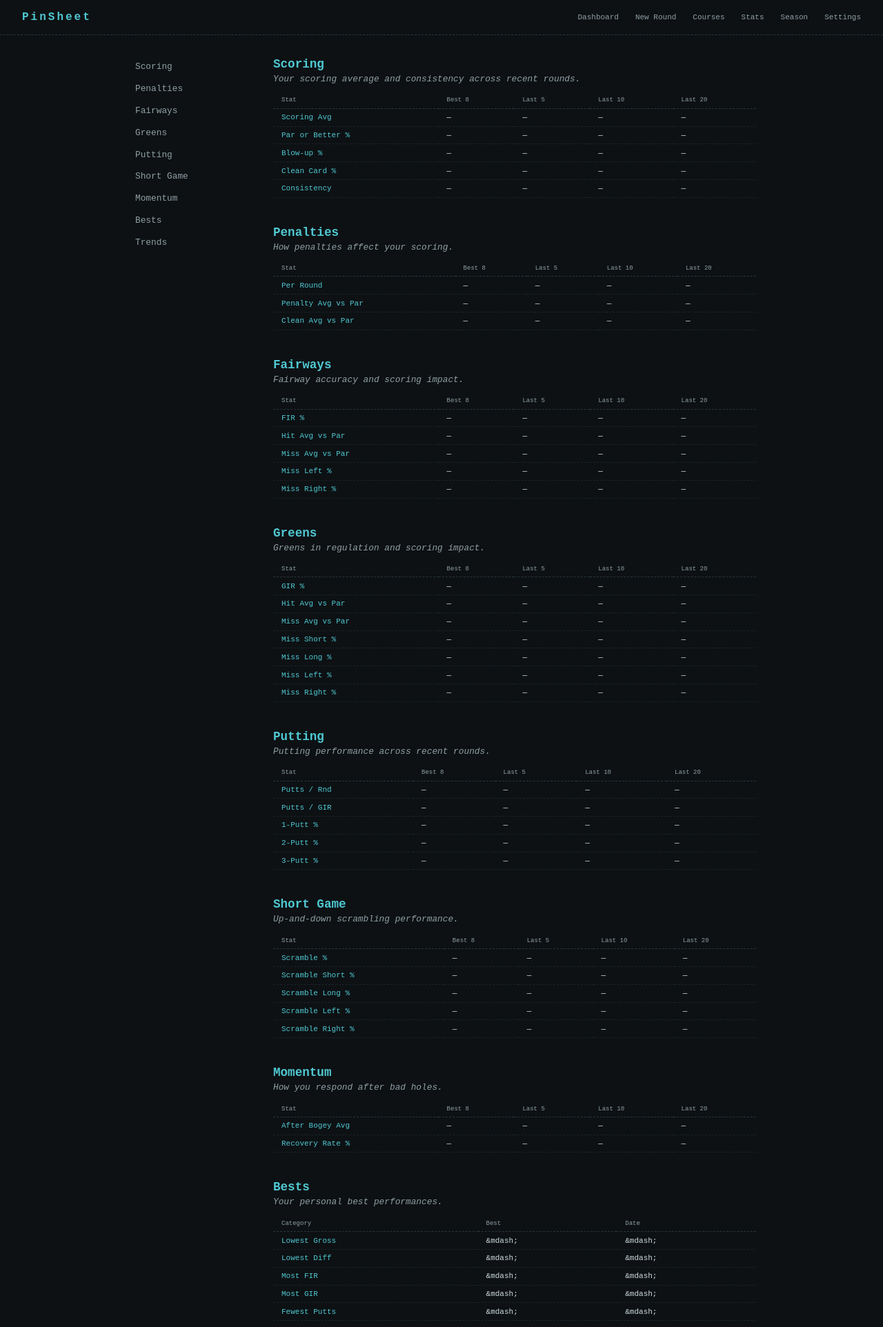
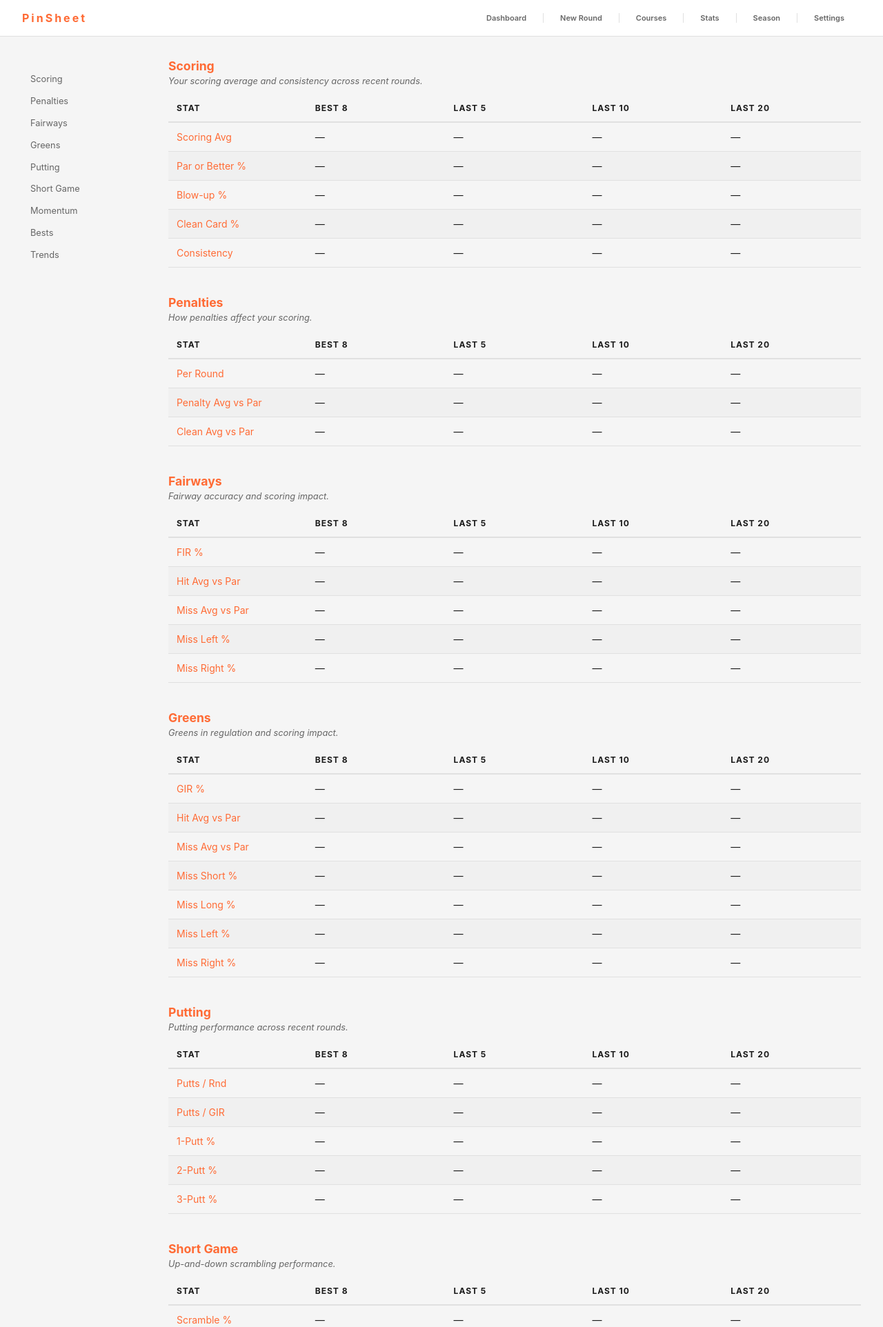
Before and after one commit to BitNinja01/pinsheet-server, a Flask app: page /stats in a window 1280 px wide. Shown: the top 1924 px of the page at 69% size. Run offline with Flask 3, Linux system fonts and the light colour scheme.

Commit message:
feat: complete dashboard visual redesign - light technical theme with engineering grid
- Transform from dark monospace to light modern technical aesthetic
- Color system: light gray bg, white cards, orange accents (#ff6b35), monochrome base
- Typography: 64px bold stats, 11px uppercase labels, modern sans-serif
- Layout: side-by-side 3x2 stat grid (left) + rounds table (right), responsive stacking <1200px
- Engineering grid: 2px lines at panel edges, full-height vertical lines, 20px dot grid
- Grid system: position:fixed overlay, viewport-relative coords, scroll tracking
- Navigation: bold text, vertical dividers, solid white background
- Viewport: flexbox body constrains to 100vh, no scrollbars, content fills precisely
- Visual polish: 20px rounded corners, prominent shadows, zebra-striped table
- Reference images analyzed: engineering grid, graph paper, stat cards, calendar, bar chart

```diff
--- a/source/web/static/app.css
+++ b/source/web/static/app.css
@@ -5,31 +5,30 @@
 }
 
 :root {
-    --bg: #0d1114;
-    --surface: #181e22;
-    --text: #d0dce0;
-    --text-muted: #90a0a4;
-    --accent: #50c8d2;
-    --border: #2a363a;
-    --border-style: dashed;
-    --border-width: 2px;
-    --border-radius: 2px;
-    --font: 'Courier New', Consolas, monospace;
-
-    --grid-minor-dot: rgba(100, 200, 210, 0.05);
-    --grid-minor-size: 8px;
-    --grid-major: rgba(80, 200, 210, 0.12);
-    --grid-crosshair: rgba(80, 200, 210, 0.22);
+    --bg: #f5f5f5;
+    --surface: #ffffff;
+    --text: #1a1a1a;
+    --text-muted: #666666;
+    --accent: #ff6b35;
+    --accent-alt: #ff6b35;
+    --grid-bg: rgba(0,0,0,0.15);
+    --border: #e0e0e0;
+    --border-radius: 20px;
+    --font: -apple-system, BlinkMacSystemFont, "Segoe UI", "Helvetica Neue", sans-serif;
+    --shadow: 0 4px 16px rgba(0,0,0,0.1);
+    --shadow-hover: 0 6px 24px rgba(0,0,0,0.15);
+    --grid-major: rgba(0, 0, 0, 0.15);
+    --grid-crosshair: rgba(0, 0, 0, 0.25);
 }
 
 body {
     font-family: var(--font);
     background-color: var(--bg);
-    background-image: radial-gradient(circle, var(--grid-minor-dot) 0.5px, transparent 0.5px);
-    background-size: var(--grid-minor-size) var(--grid-minor-size);
-    background-position: 4px 4px;
     color: var(--text);
-    min-height: 100vh;
+    height: 100vh;
+    overflow: hidden;
+    display: flex;
+    flex-direction: column;
 }
 
 .app-header {
@@ -37,8 +36,9 @@ body {
     align-items: center;
     justify-content: space-between;
     padding: 1rem 2rem;
-    background: transparent;
-    border-bottom: 1px var(--border-style) var(--border);
+    background: var(--surface);
+    border-bottom: 1px solid var(--border);
+    flex-shrink: 0;
 }
 
 .app-title {
@@ -50,14 +50,21 @@ body {
 
 .app-nav {
     display: flex;
-    gap: 1.5rem;
+    gap: 0;
 }
 
 .app-nav a {
     color: var(--text-muted);
     text-decoration: none;
     font-size: 11px;
+    font-weight: 600;
     transition: color 0.15s;
+    padding: 0 1.5rem;
+    border-right: 1px solid var(--border);
+}
+
+.app-nav a:last-child {
+    border-right: none;
 }
 
 .app-nav a:hover {
@@ -65,69 +72,96 @@ body {
 }
 
 .app-main {
-    max-width: 960px;
-    margin: 2rem auto;
-    padding: 0 1.5rem;
-    position: relative;
+    flex: 1;
+    min-height: 0;
+    max-width: none;
+    margin: 0;
+    padding: 2rem 2rem 0 2rem;
+    overflow: auto;
+}
+
+.dashboard-grid {
+    display: grid;
+    grid-template-columns: auto 1fr;
+    gap: 2rem;
+    align-items: start;
 }
 
 .stat-panels {
     display: grid;
-    grid-template-columns: repeat(6, 1fr);
-    gap: 0.5rem;
-    margin-bottom: 2rem;
+    grid-template-columns: repeat(3, 1fr);
+    gap: 1rem;
+    min-width: 600px;
 }
 
 .stat-panel {
     background: var(--surface);
-    border: var(--border-width) var(--border-style) var(--border);
+    border: 1px solid var(--border);
     border-radius: var(--border-radius);
-    padding: 0.75rem 0.5rem;
+    box-shadow: var(--shadow);
+    padding: 32px;
     text-align: center;
+    transition: box-shadow 0.2s, transform 0.2s;
+    position: relative;
+    z-index: 1;
+}
+
+.stat-panel:hover {
+    box-shadow: var(--shadow-hover);
+    transform: scale(1.02);
 }
 
 .stat-label {
-    font-size: 9px;
-    color: var(--accent);
+    font-size: 11px;
+    color: var(--accent) !important;
     text-transform: uppercase;
-    letter-spacing: 1px;
-    margin-bottom: 0.4rem;
+    letter-spacing: 2px;
+    margin-bottom: 12px;
 }
 
 .stat-value {
-    font-size: 22px;
-    font-weight: bold;
-    color: var(--text);
+    font-size: 64px;
+    font-weight: 700;
+    color: var(--text) !important;
 }
 
 .stat-blank {
-    font-size: 0.875rem;
+    font-size: 1rem;
     color: var(--text-muted);
     font-weight: 400;
     font-style: italic;
 }
 
 .stat-secondary {
-    font-size: 9px;
-    color: var(--text-muted);
-    margin-top: 0.25rem;
+    font-size: 11px;
+    color: var(--text-muted) !important;
+    margin-top: 0.5rem;
 }
 
 .recent-rounds {
     background: var(--surface);
-    border: var(--border-width) var(--border-style) var(--border);
+    border: 1px solid var(--border);
     border-radius: var(--border-radius);
-    padding: 1.25rem;
+    box-shadow: var(--shadow);
+    padding: 32px;
+    overflow: auto;
+    position: relative;
+    z-index: 1;
+    min-width: 0;
+    display: flex;
+    flex-direction: column;
+    max-height: calc(100vh - 120px);
+    margin-bottom: 0;
 }
 
 .recent-rounds h2 {
-    font-size: 10px;
+    font-size: 12px;
     color: var(--accent);
     text-transform: uppercase;
     letter-spacing: 1px;
     margin-bottom: 0.75rem;
     padding-bottom: 0.5rem;
-    border-bottom: 1px var(--border-style) var(--border);
+    border-bottom: 1px solid var(--border);
 }
 
 .placeholder {
@@ -138,29 +172,49 @@ body {
 .data-table {
     width: 100%;
     border-collapse: collapse;
-    font-size: 11px;
+    font-size: 14px;
+    display: block;
+    overflow-y: auto;
+    max-height: 100%;
 }
-.data-table th {
+
+.data-table thead,
+.data-table tbody tr {
+    display: table;
+    width: 100%;
+    table-layout: fixed;
+}
+
+.data-table thead th {
     text-align: left;
-    color: var(--text-muted);
-    font-weight: normal;
-    font-size: 9px;
-    padding: 0.4rem 0.75rem;
-    border-bottom: 1px var(--border-style) var(--border);
+    font-size: 12px;
+    font-weight: 700;
+    color: var(--text);
+    text-transform: uppercase;
+    letter-spacing: 1px;
+    padding: 12px;
+    border-bottom: 2px solid var(--border);
 }
-.data-table td {
-    padding: 0.4rem 0.75rem;
-    border-bottom: 1px var(--border-style) rgba(42, 54, 58, 0.5);
+
+.data-table tbody td {
+    padding: 12px;
+    border-bottom: 1px solid var(--border);
 }
+
+.data-table tbody tr:nth-child(even) {
+    background: rgba(0,0,0,0.02);
+}
+
+.data-table tbody tr:hover {
+    background: rgba(125, 211, 33, 0.08);
+}
+
 .clickable-row {
     cursor: pointer;
-    transition: background 0.1s;
 }
-.clickable-row:hover {
-    background: rgba(80, 200, 210, 0.04);
-}
-.in-handicap {
-    background: rgba(80, 200, 210, 0.06);
+
+.in-handicap td:first-child {
+    border-left: 6px solid var(--accent);
 }
 
 .data-table td:first-child {
@@ -360,6 +414,7 @@ select.hole-input {
 .section-actions {
     margin-bottom: 1.5rem;
 }
+
 .course-detail h2 {
     font-size: 1.25rem;
     margin-bottom: 0.25rem;
@@ -389,7 +444,6 @@ select.hole-input {
     margin: 1.5rem 0 0.75rem;
     color: var(--accent);
 }
-
 .tee-set {
     background: var(--bg);
     border: 1px solid var(--border);
@@ -478,7 +532,6 @@ select.hole-input {
     margin-bottom: 0.75rem;
 }
 
-/* Settings */
 .settings-form {
     max-width: 600px;
 }
@@ -537,7 +590,6 @@ select.hole-input {
     border-color: var(--text);
 }
 
-/* Welcome */
 .welcome-screen {
     max-width: 560px;
     margin: 4rem auto;
@@ -560,7 +612,6 @@ select.hole-input {
     font-size: 1rem;
 }
 
-/* Season */
 .season-meta {
     margin-bottom: 1.5rem;
 }
@@ -584,7 +635,6 @@ select.hole-input {
     font-size: 0.875rem;
 }
 
-/* Theme overrides */
 .theme-ocean { --accent: #00BFFF; }
 .theme-amber { --accent: #FFB300; }
 .theme-sunset { --accent: #FF6E40; }
@@ -597,8 +647,7 @@ select.hole-input {
 .theme-slate { --accent: #90A4AE; }
 .theme-lime { --accent: #C6FF00; }
 
-/* Theme swatch colors */
-.theme-swatch-green { background: #50c8d2; }
+.theme-swatch-green { background: #7ed321; }
 .theme-swatch-ocean { background: #00BFFF; }
 .theme-swatch-amber { background: #FFB300; }
 .theme-swatch-sunset { background: #FF6E40; }
@@ -610,3 +659,9 @@ select.hole-input {
 .theme-swatch-gold { background: #FFD600; }
 .theme-swatch-slate { background: #90A4AE; }
 .theme-swatch-lime { background: #C6FF00; }
+
+@media (max-width: 1200px) {
+    .dashboard-grid {
+        grid-template-columns: 1fr;
+    }
+}
--- a/source/web/static/grid.js
+++ b/source/web/static/grid.js
@@ -1,48 +1,35 @@
 (function () {
     var overlayEl = null;
-    var gridRegion = document.querySelector("[data-grid-region]");
-    if (!gridRegion) return;
 
     function createOverlay() {
         if (overlayEl) overlayEl.remove();
         overlayEl = document.createElement("div");
         overlayEl.id = "grid-overlay";
         overlayEl.style.cssText =
-            "position:absolute;top:0;left:0;right:0;bottom:0;pointer-events:none;z-index:0;";
-        gridRegion.style.position = "relative";
-        gridRegion.appendChild(overlayEl);
+            "position:fixed;top:0;left:0;width:100vw;height:100vh;pointer-events:none;z-index:-1;overflow:hidden;";
+        document.body.appendChild(overlayEl);
     }
 
     function drawGrid() {
         if (!overlayEl) return;
-        var panels = document.querySelectorAll("[data-grid-panel]");
+        var panels = document.querySelectorAll("[data-grid-panel], .recent-rounds");
         if (panels.length === 0) {
             overlayEl.innerHTML = "";
             return;
         }
 
-        var regionRect = gridRegion.getBoundingClientRect();
-        var offsetX = regionRect.left;
-        var offsetY = regionRect.top;
-
         var horizontalLines = [];
         var verticalLines = [];
-        var crosshairDots = [];
 
         var uniqueX = {};
         var uniqueY = {};
 
         panels.forEach(function (panel) {
             var r = panel.getBoundingClientRect();
-            var left = r.left - offsetX;
-            var right = r.right - offsetX;
-            var top = r.top - offsetY;
-            var bottom = r.bottom - offsetY;
-
-            left = Math.round(left * 10) / 10;
-            right = Math.round(right * 10) / 10;
-            top = Math.round(top * 10) / 10;
-            bottom = Math.round(bottom * 10) / 10;
+            var left = Math.round(r.left * 10) / 10;
+            var right = Math.round(r.right * 10) / 10;
+            var top = Math.round(r.top * 10) / 10;
+            var bottom = Math.round(r.bottom * 10) / 10;
 
             uniqueX[left] = true;
             uniqueX[right] = true;
@@ -56,28 +43,33 @@
         yPositions.forEach(function (y) {
             horizontalLines.push(
                 '<div style="position:absolute;left:0;right:0;top:' + y +
-                'px;height:1px;background:var(--grid-major);"></div>'
+                'px;height:2px;background:var(--grid-major);"></div>'
             );
         });
 
         xPositions.forEach(function (x) {
             verticalLines.push(
                 '<div style="position:absolute;top:0;bottom:0;left:' + x +
-                'px;width:1px;background:var(--grid-major);"></div>'
+                'px;width:2px;background:var(--grid-major);"></div>'
             );
         });
 
-        yPositions.forEach(function (y) {
-            xPositions.forEach(function (x) {
-                crosshairDots.push(
+        var dotGrid = [];
+        var dotSpacing = 20;
+        var viewportWidth = window.innerWidth;
+        var viewportHeight = window.innerHeight;
+
+        for (var x = 0; x <= viewportWidth; x += dotSpacing) {
+            for (var y = 0; y <= viewportHeight; y += dotSpacing) {
+                dotGrid.push(
                     '<div style="position:absolute;top:' + y +
                     'px;left:' + x +
-                    'px;width:3px;height:3px;background:var(--grid-crosshair);border-radius:50%;margin:-1.5px;"></div>'
+                    'px;width:1px;height:1px;background:var(--grid-bg);"></div>'
                 );
-            });
-        });
+            }
+        }
 
-        overlayEl.innerHTML = horizontalLines.join("") + verticalLines.join("") + crosshairDots.join("");
+        overlayEl.innerHTML = dotGrid.join("") + horizontalLines.join("") + verticalLines.join("");
     }
 
     createOverlay();
@@ -88,4 +80,6 @@
         clearTimeout(resizeTimer);
         resizeTimer = setTimeout(drawGrid, 100);
     });
+
+    window.addEventListener("scroll", drawGrid, { passive: true });
 })();
--- a/source/web/templates/dashboard.html
+++ b/source/web/templates/dashboard.html
@@ -1,8 +1,9 @@
 {% extends "base.html" %}
 {% block content %}
+<div class="dashboard-grid">
     <div class="stat-panels">
         {% for key, p in panels.items() %}
-    <div class="stat-panel" data-grid-panel style="--accent: {{ p.color }}">
+        <div class="stat-panel" data-grid-panel>
             <div class="stat-label">{{ p.label }}</div>
             <div class="stat-value">
                 {% if p.value == "--" %}
@@ -51,4 +52,5 @@
         </div>
         {% endif %}
     </section>
+</div>
 {% endblock %}
```
Also changed, not shown: docs/HANDOFF.md (+5 -5 lines), docs/SESSION_LOG.md (+20 -0 lines). Lines whose indentation alone changed are shown as unchanged.
